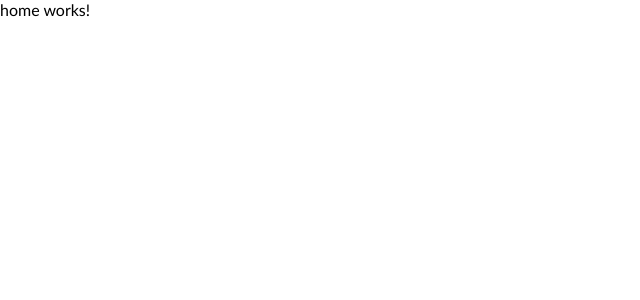
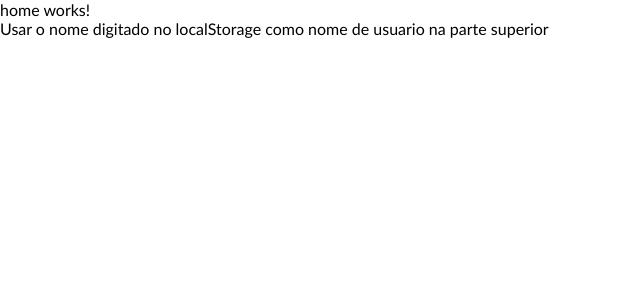
Before and after one commit to Thyale/HealthSecure, an Angular app in the folder ProjetoHealth/: page /home in a window 1280 px wide. Shown: the top 300 px of the page, without its empty margins (0-640 px from the left). Built offline with nearby package versions, Linux system fonts and the light colour scheme.

Commit message:
Update home.component.html

```diff
--- a/ProjetoHealth/src/app/components/home/home.component.html
+++ b/ProjetoHealth/src/app/components/home/home.component.html
@@ -1 +1,2 @@
 <p>home works!</p>
+<p>Usar o nome digitado no localStorage como nome de usuario na parte superior </p>
```
